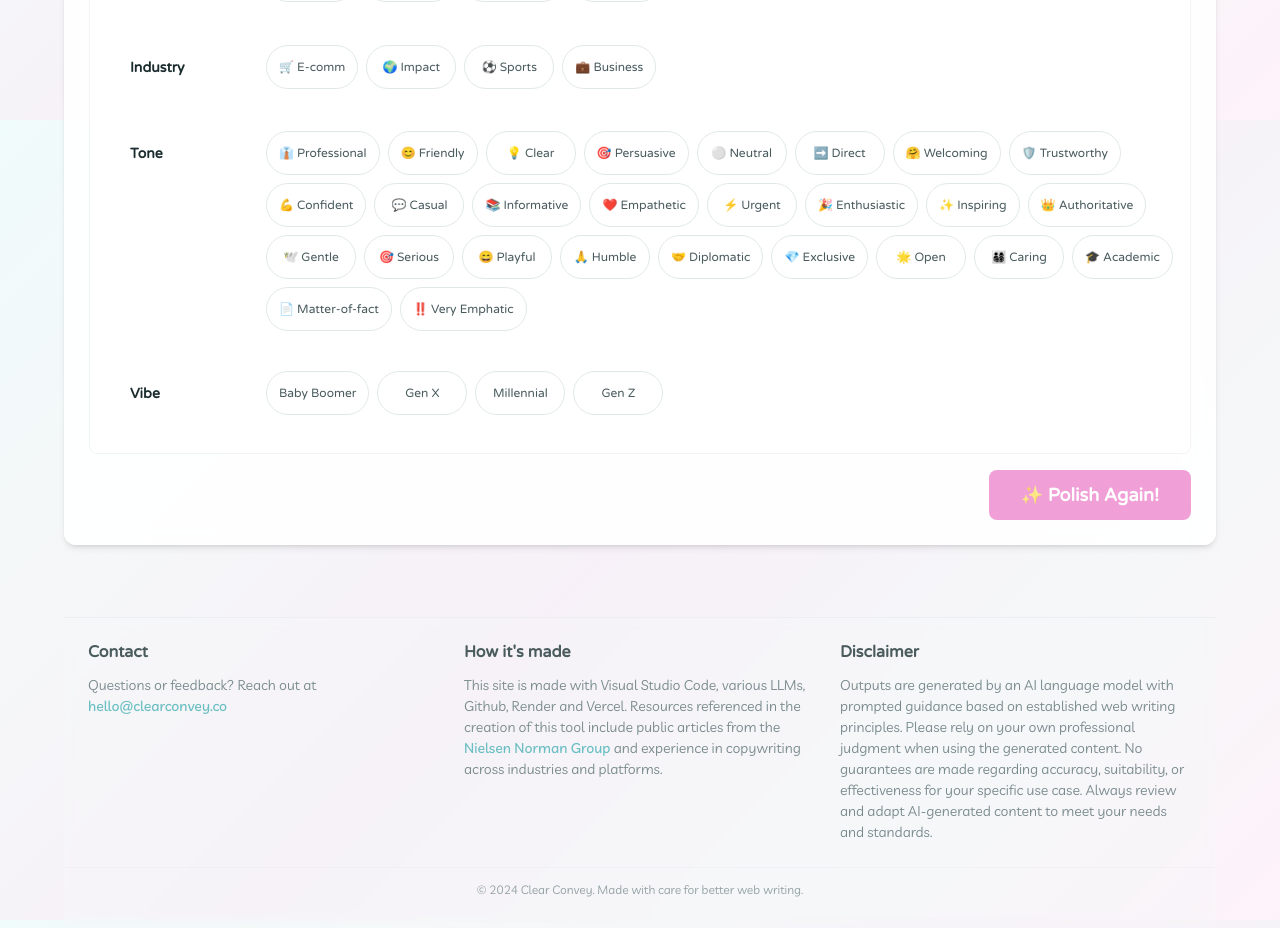
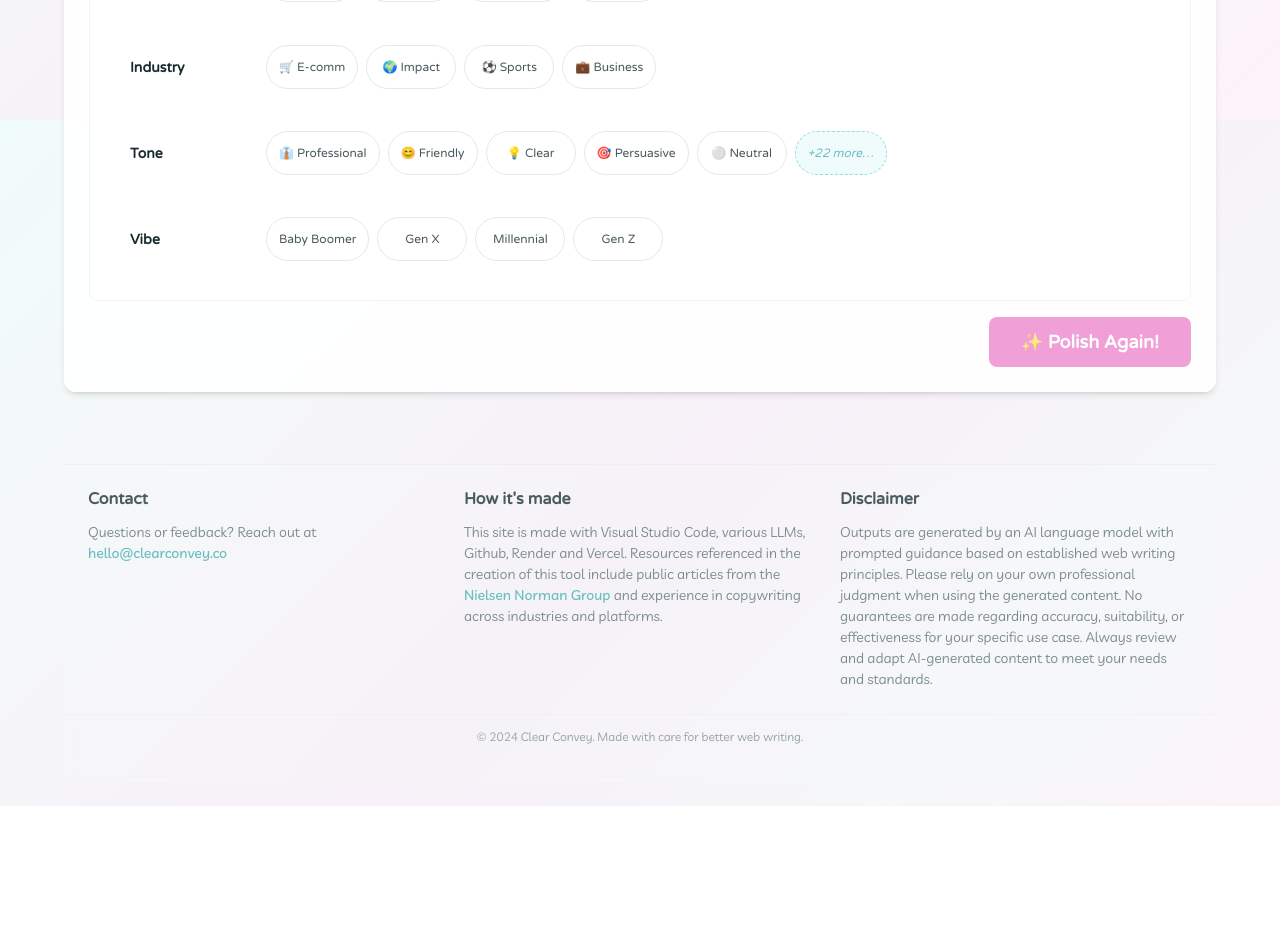
Before and after one commit to cd-space-dot-dot/web-copy-polisher-frontend, a React (Vite) app: page / in a window 1280 px wide. Shown: the part 1480-2408 px from the top of the page. After the commit the page ends 2286 px from the top, so only its background shows below. Built offline with nearby package versions, Linux system fonts and the light colour scheme; a web font is replaced by a local one.

Commit message:
big chip changes

```diff
--- a/src/components/ChipSelector.jsx
+++ b/src/components/ChipSelector.jsx
@@ -52,20 +52,15 @@ export default function ChipSelector({ selectedChips, onChipsChange }) {
       return { opacity: 1, aiWeight: 1 };
     }
 
-    // Exponential fade: 1 -> 0.95 -> 0.85 -> 0.7 -> 0.5 -> 0.25 -> 0.05
-    // Formula: opacity = Math.pow(0.75, selectionIndex)
-    // But we want it more gradual for first few, then rapid drop
     let opacity;
     if (selectionIndex <= 1) {
       opacity = 1; // First 2 selections stay full opacity
     } else if (selectionIndex === 2) {
       opacity = 0.9; // 3rd selection barely fades
     } else {
-      // Exponential drop after 3rd: 0.75^(index-2)
       opacity = Math.max(0.05, Math.pow(0.6, selectionIndex - 2) * 0.9);
     }
 
-    // AI weight follows similar pattern but starts dropping earlier
     let aiWeight;
     if (selectionIndex === 0) {
       aiWeight = 1; // First selection full weight
@@ -74,7 +69,6 @@ export default function ChipSelector({ selectedChips, onChipsChange }) {
     } else if (selectionIndex === 2) {
       aiWeight = 0.6; // Third selection moderate
     } else {
-      // Rapid drop: 0.4 * 0.7^(index-3)
       aiWeight = Math.max(0.05, 0.4 * Math.pow(0.7, selectionIndex - 3));
     }
 
@@ -210,6 +204,13 @@ export default function ChipSelector({ selectedChips, onChipsChange }) {
             const selectedCount = isMultipleCategory
               ? (selectedChips.multiple && selectedChips.multiple[category.id] || []).length
               : 0;
+
+            // --- More Button Logic Start ---
+            const isExpanded = expandedCategories[category.id];
+            const maxVisible = 5;
+            const chipsToShow = isExpanded ? category.chips : category.chips.slice(0, maxVisible);
+            // --- More Button Logic End ---
+
             return (
               <div key={category.id} className="chip-category">
                 <div className="chip-category-label-wrapper">
@@ -255,7 +256,8 @@ export default function ChipSelector({ selectedChips, onChipsChange }) {
                     role="group"
                     aria-labelledby={`${category.id}-label`}
                   >
-                    {category.chips.map((chip) => {
+                    {/* --- More Button Logic Start --- */}
+                    {chipsToShow.map((chip) => {
                       let isSelected, selectionIndex, fadeProps;
 
                       if (isMultipleCategory) {
@@ -288,6 +290,28 @@ export default function ChipSelector({ selectedChips, onChipsChange }) {
                         </button>
                       );
                     })}
+                    {/* More/Show Less Button */}
+                    {category.chips.length > maxVisible && !isExpanded && (
+                      <button
+                        className="chip chip--more"
+                        type="button"
+                        onClick={() => toggleExpandCategory(category.id)}
+                        aria-label="Show more chips"
+                      >
+                        +{category.chips.length - maxVisible} more…
+                      </button>
+                    )}
+                    {category.chips.length > maxVisible && isExpanded && (
+                      <button
+                        className="chip chip--more"
+                        type="button"
+                        onClick={() => toggleExpandCategory(category.id)}
+                        aria-label="Show fewer chips"
+                      >
+                        Show less
+                      </button>
+                    )}
+                    {/* --- More Button Logic End --- */}
                   </div>
                 </div>
               </div>
@@ -296,4 +320,5 @@ export default function ChipSelector({ selectedChips, onChipsChange }) {
         </div>
       </div>
     </div>
-  );}
+  );
+}
```
